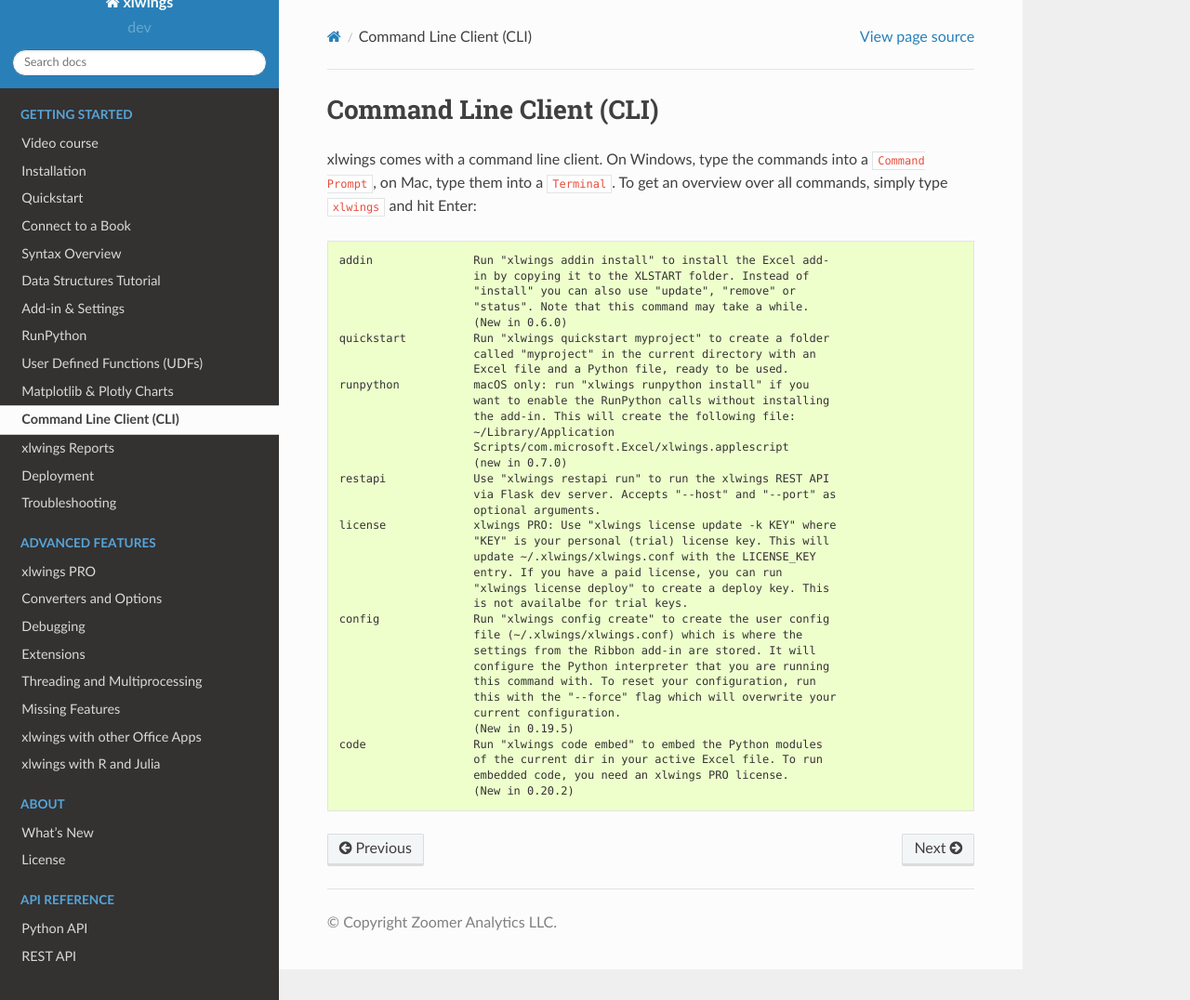
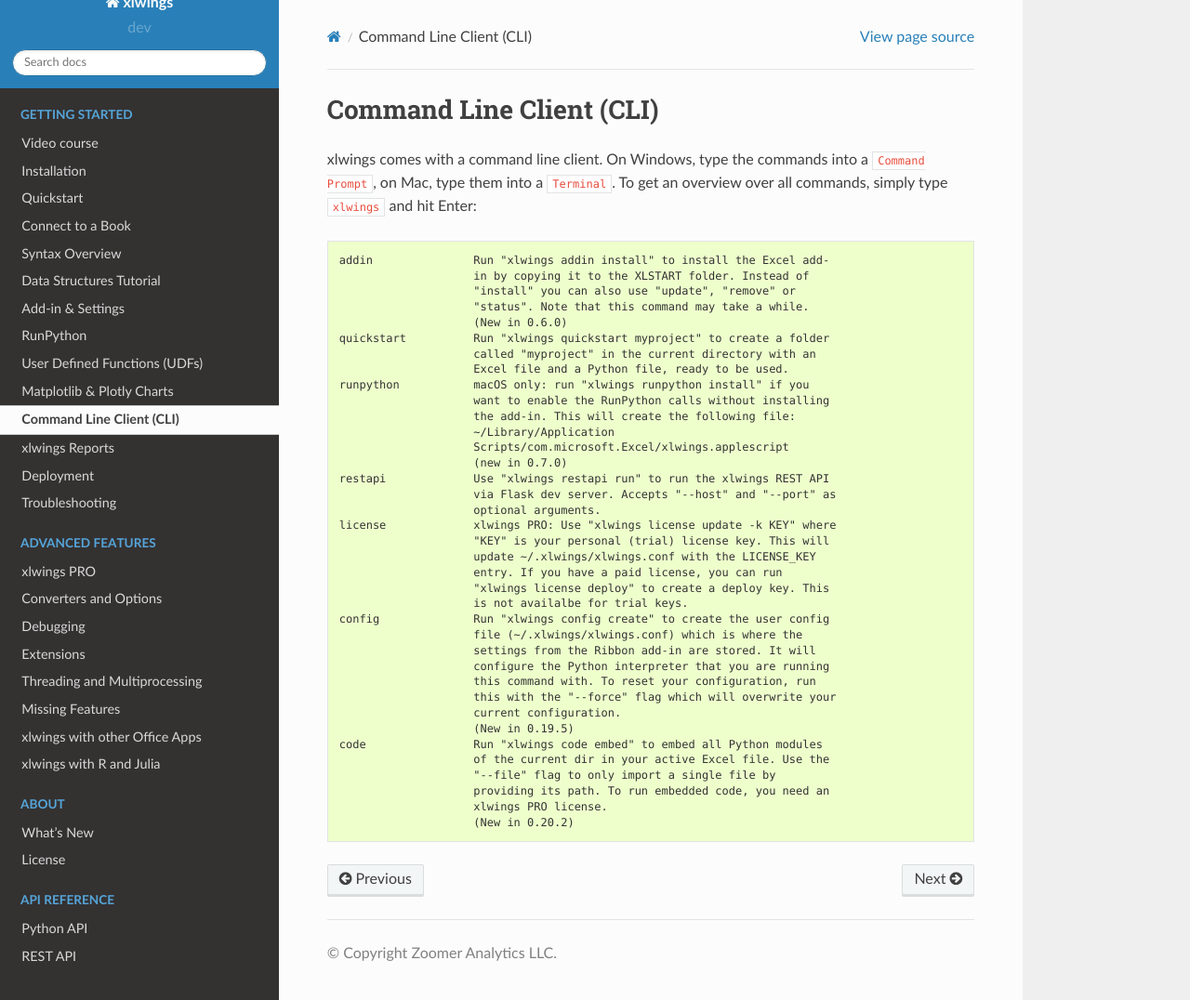
Before and after one commit to xlwings/xlwings, a Sphinx documentation site: the page built from docs/command_line.rst, in a window 1280 px wide and 1076 px high. Shown: the whole window at 93% size. Built offline with Sphinx 7.4.7 and the Read the Docs theme 2.0.0, drawn with Linux system fonts in a browser that asks for light colours.

Commit message:
allow to embed a single module

```diff
--- a/docs/command_line.rst
+++ b/docs/command_line.rst
@@ -38,7 +38,9 @@
                         this with the "--force" flag which will overwrite your
                         current configuration.
                         (New in 0.19.5)
-    code                Run "xlwings code embed" to embed the Python modules
-                        of the current dir in your active Excel file. To run
-                        embedded code, you need an xlwings PRO license.
+    code                Run "xlwings code embed" to embed all Python modules
+                        of the current dir in your active Excel file. Use the
+                        "--file" flag to only import a single file by
+                        providing its path. To run embedded code, you need an
+                        xlwings PRO license.
                         (New in 0.20.2)
```
Also changed, not shown: 1 other file.
